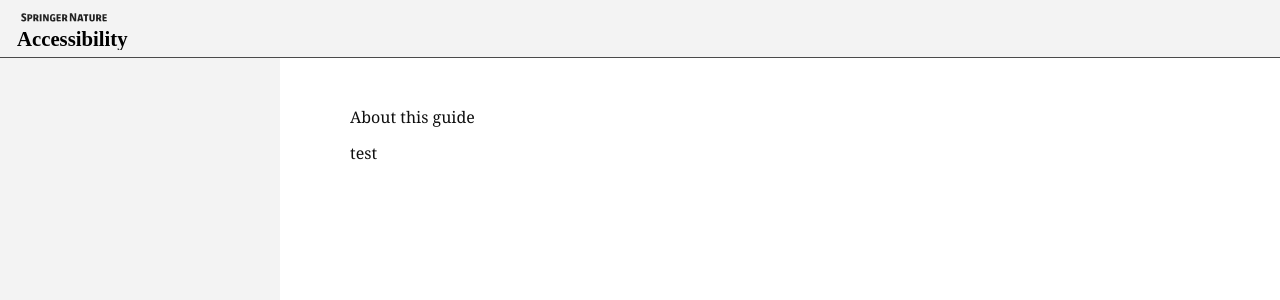
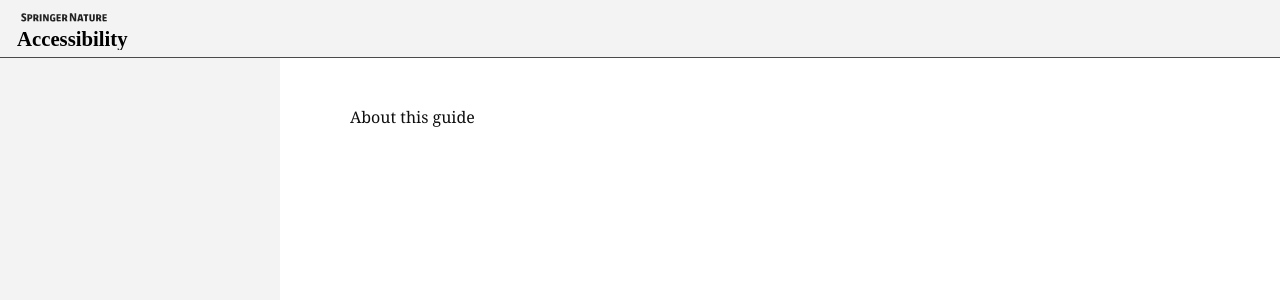
Before and after one commit to springernature/accessibility-guide, a Jekyll site: the page built from about.md, in a window 1280 px wide and 900 px high. Shown: the top 300 px of the window. Built offline with Jekyll 4.4.1, drawn with Linux system fonts in a browser that asks for light colours.

Commit message:
Try to get cf to stop running jekyll serve

```diff
--- a/_layouts/default.html
+++ b/_layouts/default.html
@@ -23,7 +23,7 @@
 				</nav>
 			</div>
 		    <div class="main">
-		    	{{ content }}		test
+		    	{{ content }}
 			</div>
 			<div class="c-sn-footer c-sn-footer--neutral">
 			    <div class="u-container">
--- a/manifest-dev.yml
+++ b/manifest-dev.yml
@@ -7,3 +7,4 @@
   - route: accessibility-guidelines.dev.private.springernature.io
   buildpacks:
     - staticfile_buildpack
+  command:
--- a/manifest-live.yml
+++ b/manifest-live.yml
@@ -6,4 +6,4 @@
   routes:
   - route: accessibility-guidelines.live.public.springernature.io
   buildpacks:
-  - staticfile_buildpack
+    - staticfile_buildpack
```
Also changed, not shown: 5 other files.
